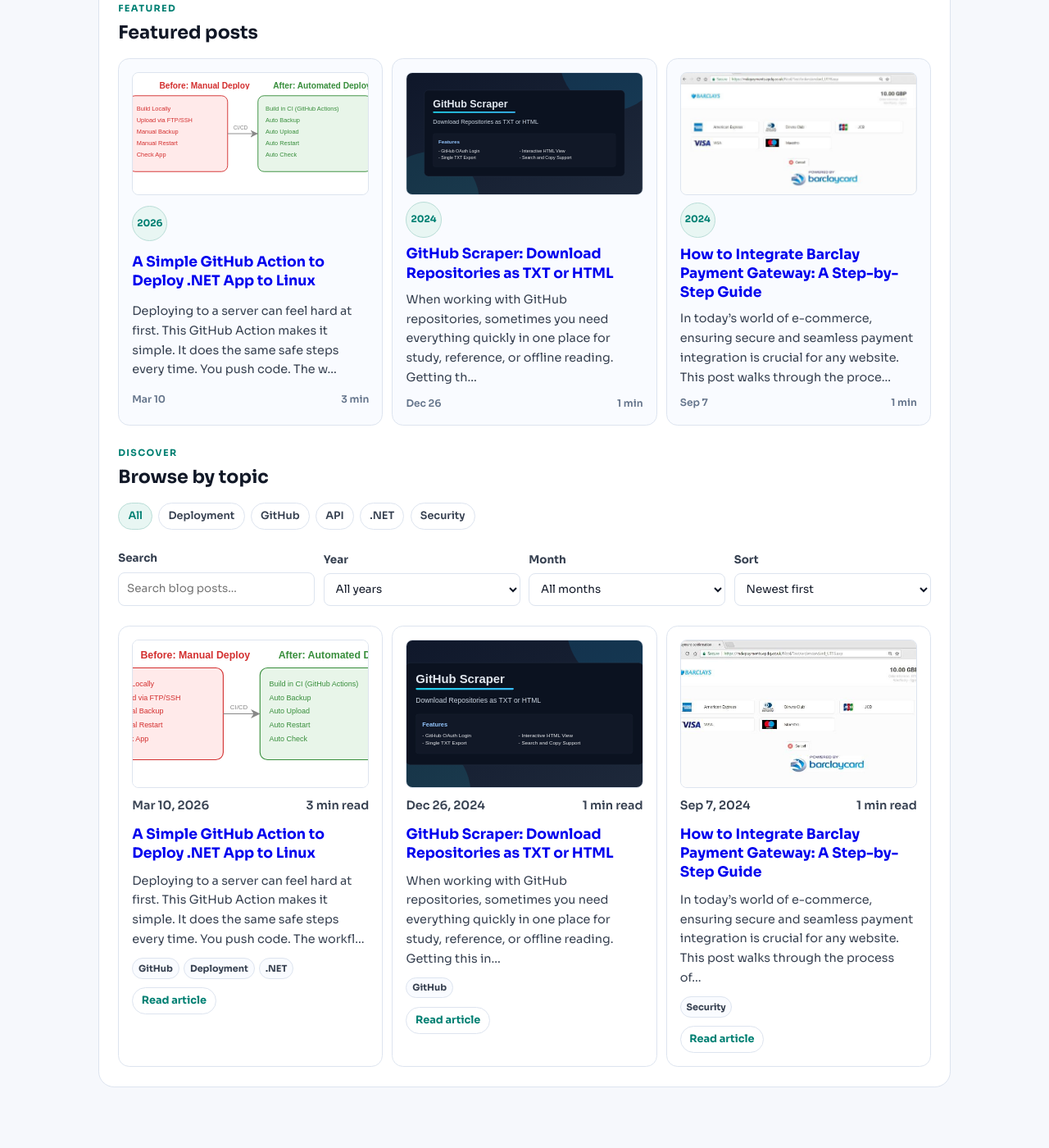
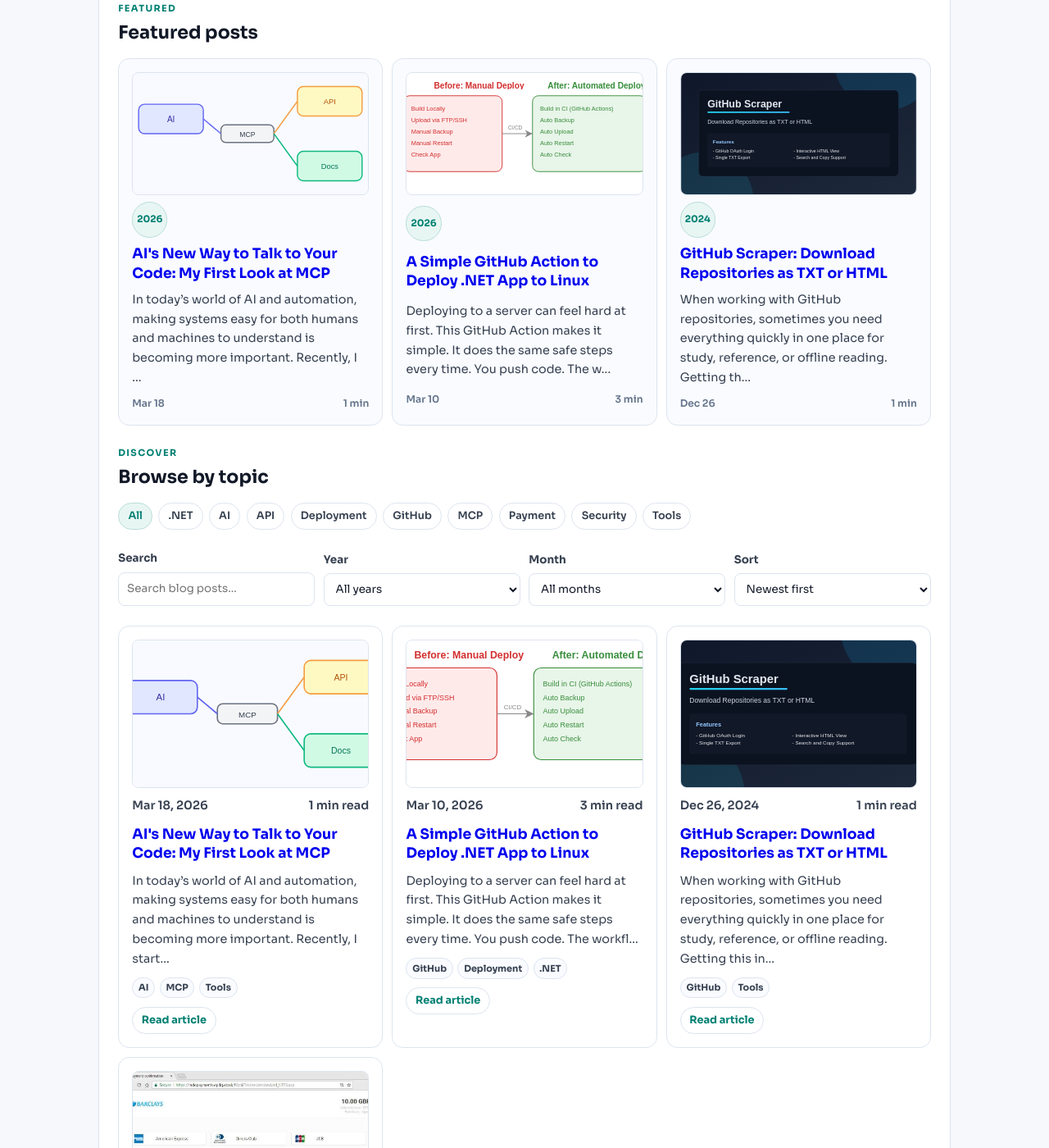
Before and after one commit to RefatMustaque/Pages, a Jekyll site: the page built from index.md, in a window 1280 px wide and 1400 px high, scrolled down 400 px. Shown: the whole window at 82% size. Built offline with Jekyll 4.4.1, drawn with Linux system fonts in a browser that asks for light colours.

Commit message:
feat: Add MCP article with visual representation and enhance existing posts with tags

```diff
--- a/_posts/2024-12-26-github-scraper-simple-starting-point.md
+++ b/_posts/2024-12-26-github-scraper-simple-starting-point.md
@@ -1,8 +1,9 @@
 ---
+title: "GitHub Scraper: Download Repositories as TXT or HTML"
 layout: post
-title: "GitHub Scraper: Download Repositories as TXT or HTML"
 date: 2024-12-26
-image: /assets/images/2024-12-26-github-scraper-simple-starting-point/cover.svg
+image: assets/images/2024-12-26-github-scraper-simple-starting-point/cover.svg
+tags: [GitHub, Tools]
 ---
 
 When working with GitHub repositories, sometimes you need everything quickly in one place for study, reference, or offline reading. Getting this in a single, readable format is not always easy. That is where **GitHub Scraper** helps.
--- /dev/null
+++ b/_posts/2026-03-18-learning-mcp-model-context-protocol.md
@@ -0,0 +1,91 @@
+---
+title: "AI's New Way to Talk to Your Code: My First Look at MCP"
+layout: post
+date: 2026-03-18
+image: assets/images/2026-03-18-learning-mcp-model-context-protocol/mcp-visual.svg
+tags: [AI, MCP, Tools]
+---
+
+In today's world of AI and automation, making systems easy for both humans and machines to understand is becoming more important. Recently, I started learning about something called MCP (Model Context Protocol). At first, it looked like just another technical concept, but after a bit of exploring, it started to feel important.
+
+<!-- Visual: How MCP Helps AI -->
+<div style="display: flex; flex-direction: column; align-items: center; justify-content: center; margin: 2rem 0;">
+<svg width="400" height="220" xmlns="http://www.w3.org/2000/svg">
+  <rect x="10" y="60" width="110" height="50" rx="10" fill="#e0e7ff" stroke="#6366f1" stroke-width="2"/>
+  <text x="65" y="90" font-size="14" text-anchor="middle" fill="#3730a3">AI</text>
+  <rect x="280" y="30" width="110" height="50" rx="10" fill="#fef9c3" stroke="#f59e42" stroke-width="2"/>
+  <text x="335" y="60" font-size="13" text-anchor="middle" fill="#b45309">API</text>
+  <rect x="280" y="140" width="110" height="50" rx="10" fill="#d1fae5" stroke="#10b981" stroke-width="2"/>
+  <text x="335" y="170" font-size="13" text-anchor="middle" fill="#047857">Docs</text>
+  <rect x="150" y="95" width="90" height="30" rx="8" fill="#f3f4f6" stroke="#6b7280" stroke-width="2"/>
+  <text x="195" y="115" font-size="12" text-anchor="middle" fill="#374151">MCP</text>
+  <line x1="120" y1="85" x2="150" y2="110" stroke="#6366f1" stroke-width="2" marker-end="url(#arrow)"/>
+  <line x1="240" y1="110" x2="280" y2="55" stroke="#f59e42" stroke-width="2" marker-end="url(#arrow)"/>
+  <line x1="240" y1="110" x2="280" y2="165" stroke="#10b981" stroke-width="2" marker-end="url(#arrow)"/>
+  <defs>
+    <marker id="arrow" markerWidth="10" markerHeight="10" refX="7" refY="3" orient="auto" markerUnits="strokeWidth">
+      <path d="M0,0 L0,6 L9,3 z" fill="#6b7280"/>
+    </marker>
+  </defs>
+</svg>
+<p style="text-align:center;font-size:13px;color:#555;margin-top:0.5em;margin-bottom:0;">MCP sits between AI and systems (like APIs and Docs), making it easier for AI to interact directly and get structured answers.</p>
+</div>
+
+## Why I Got Interested
+
+As developers, we usually build APIs for apps and users. But now, AI is also becoming a “user”.
+
+The problem is that AI usually works with prompts, not structured systems. That’s where MCP comes in.
+
+## What MCP Is (Simple Idea)
+
+MCP is a way to help AI connect with:
+
+- APIs
+- Tools
+- Documentation
+
+in a structured and standard way.
+
+Instead of guessing from text, AI can directly interact with systems.
+
+## A Small Real Example
+
+While working on integrating a payment gateway, I noticed something interesting.
+
+They had:
+
+- API documentation
+- And also an MCP server
+
+Normally, I would read the docs, search for endpoints, check parameters, and test.
+
+This time, I connected the MCP server and asked questions like:
+
+- How to create a payment?
+- What data is required?
+- What response will I get?
+
+And it answered using the actual documentation.
+
+It felt different.
+
+Instead of reading documentation, I was interacting with it.
+
+## What I Learned
+
+- Documentation can become interactive
+- AI can understand systems better with structure
+- This can save time during integration
+
+## My Thoughts
+
+I think MCP is still early. Not many systems support it yet.
+
+But it reminds me a bit of when new tech standards quietly changed how we build things. I’m curious to see where MCP goes next.
+
+Learning it now might be helpful in the future.
+
+✍️ Just a small note while learning something new.
+
+---
--- a/assets/js/posts-controls.js
+++ b/assets/js/posts-controls.js
@@ -55,7 +55,8 @@
       return true;
     }
 
-    return normalize(card.dataset.taxonomy).indexOf(category) !== -1;
+    var taxonomy = " " + normalize(card.dataset.taxonomy) + " ";
+    return taxonomy.indexOf(" " + category + " ") !== -1;
   }
 
   function sortCards(visibleCards, order) {
--- a/index.md
+++ b/index.md
@@ -202,13 +202,20 @@ title: Home
     <p class="eyebrow">Discover</p>
     <h2 id="category-title">Browse by topic</h2>
   </div>
+  {% assign all_tags = "" | split: "" %}
+  {% for post in site.posts %}
+    {% for tag in post.tags %}
+      {% unless all_tags contains tag %}
+        {% assign all_tags = all_tags | push: tag %}
+      {% endunless %}
+    {% endfor %}
+  {% endfor %}
+  {% assign all_tags = all_tags | sort %}
   <div class="category-chips" id="category-chips" role="group" aria-label="Filter posts by topic">
     <button type="button" class="category-chip is-active" data-filter="all">All</button>
-    <button type="button" class="category-chip" data-filter="deployment">Deployment</button>
-    <button type="button" class="category-chip" data-filter="github">GitHub</button>
-    <button type="button" class="category-chip" data-filter="api">API</button>
-    <button type="button" class="category-chip" data-filter="dotnet">.NET</button>
-    <button type="button" class="category-chip" data-filter="security">Security</button>
+    {% for tag in all_tags %}
+      <button type="button" class="category-chip" data-filter="{{ tag | downcase }}">{{ tag }}</button>
+    {% endfor %}
   </div>
 </section>
 
@@ -269,7 +276,7 @@ title: Home
     {% if read_minutes < 1 %}
       {% assign read_minutes = 1 %}
     {% endif %}
-    {% assign taxonomy_text = post.title | append: ' ' | append: post.excerpt | downcase %}
+    {% assign taxonomy_text = post.tags | join: ' ' | downcase %}
     <article
       class="post-card"
       data-title="{{ post.title | escape }}"
@@ -277,7 +284,7 @@ title: Home
       data-year="{{ post.date | date: '%Y' }}"
       data-month="{{ post.date | date: '%-m' }}"
       data-date="{{ post.date | date: '%s' }}"
-      data-taxonomy="{{ taxonomy_text | strip_html | strip_newlines | escape }}"
+      data-taxonomy="{{ taxonomy_text | escape }}"
     >
       {% if post.image %}
         <a class="post-card-media" href="{{ post.url | relative_url }}">
@@ -291,11 +298,9 @@ title: Home
       <h2><a href="{{ post.url | relative_url }}">{{ post.title }}</a></h2>
       <p>{{ post.excerpt | strip_html | truncate: 150 }}</p>
       <div class="post-tags" aria-label="Post tags">
-        {% assign title_down = post.title | downcase %}
-        {% if title_down contains 'github' %}<span class="tag">GitHub</span>{% endif %}
-        {% if title_down contains 'deploy' or title_down contains 'action' %}<span class="tag">Deployment</span>{% endif %}
-        {% if title_down contains 'gateway' or title_down contains 'payment' %}<span class="tag">Security</span>{% endif %}
-        {% if title_down contains '.net' %}<span class="tag">.NET</span>{% endif %}
+        {% for tag in post.tags %}
+          <span class="tag">{{ tag }}</span>
+        {% endfor %}
       </div>
       <a class="read-more" href="{{ post.url | relative_url }}">Read article</a>
     </article>
```
Also changed, not shown: _posts/2024-09-07-how-to-integrate-barclay-payment-gateway.md (+3 -2 lines), _posts/2026-03-10-github-action-smart-deploy-without-headache.md (+3 -2 lines), assets/images/2026-03-18-learning-mcp-model-context-protocol/mcp-visual.svg (added).
